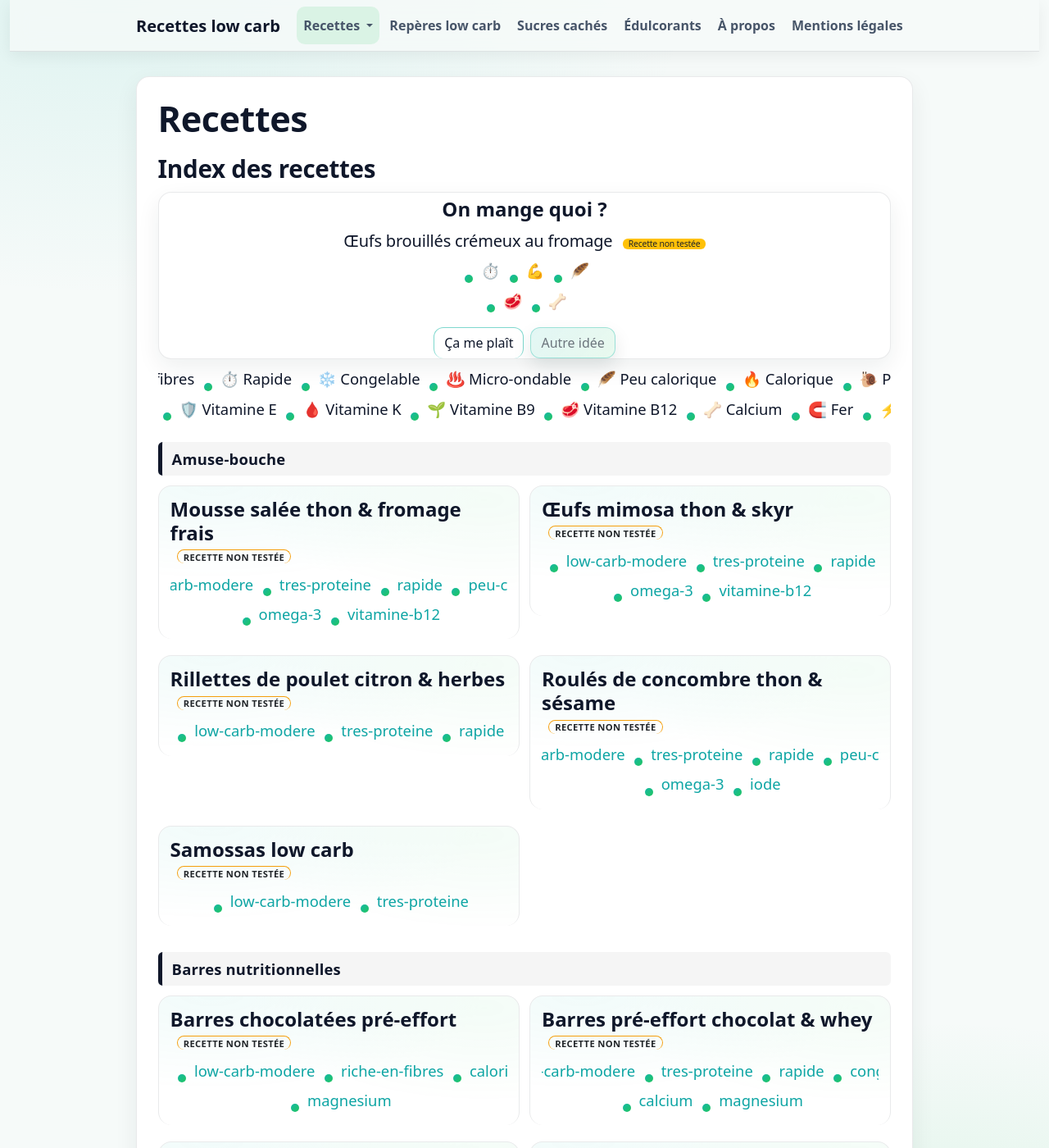
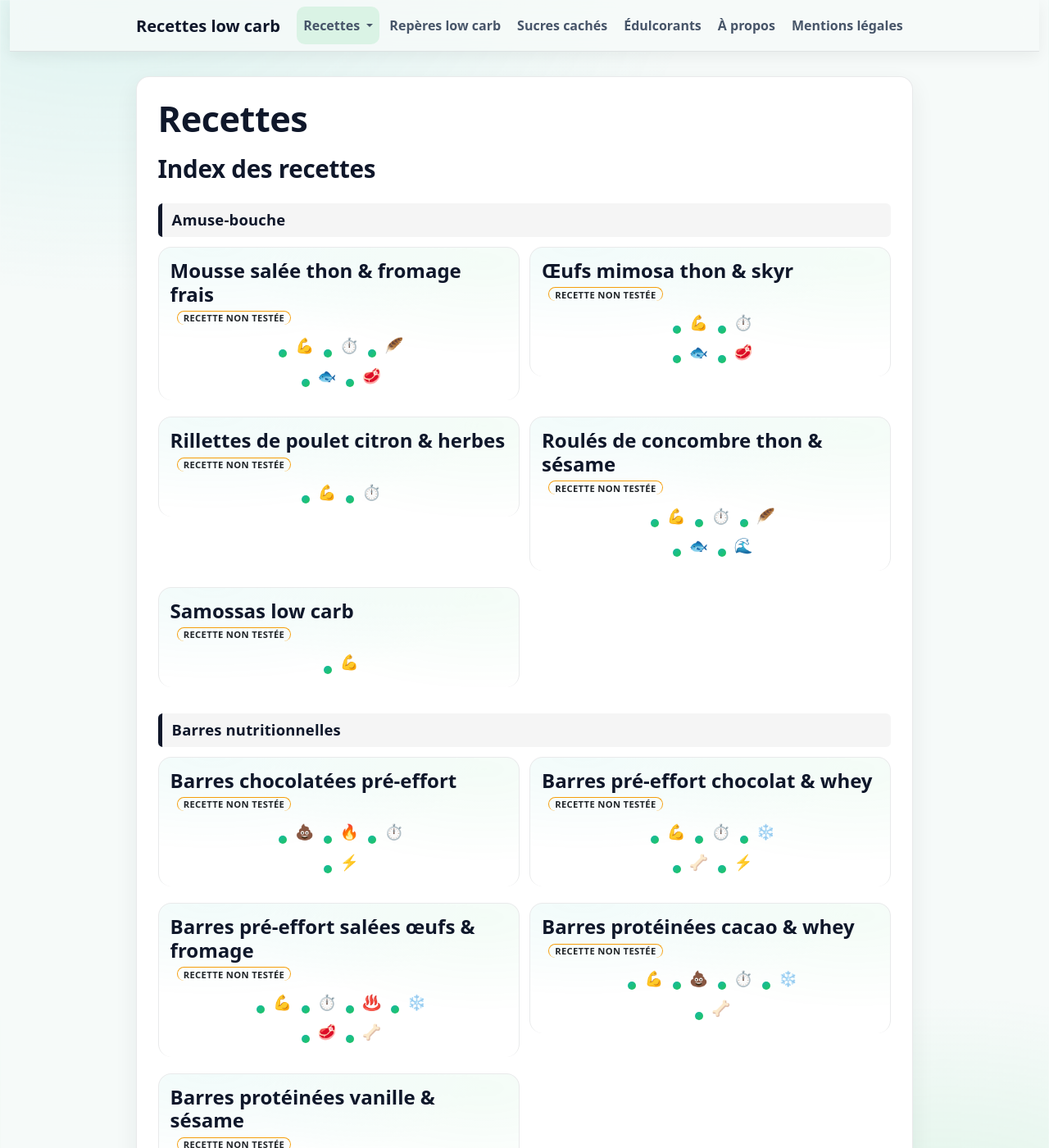
Before and after one commit to laurie-boissay/laurie-boissay.github.io, a Jekyll site: the page built from index.html, in a window 1280 px wide and 1400 px high. Shown: the whole window at 82% size. Built offline with Jekyll 4.4.1, drawn with Linux system fonts in a browser that asks for light colours; some of the changed text lies outside the part shown.

Commit message:
les 2 lignes de tags cliquables sont commentées

```diff
--- a/index.html
+++ b/index.html
@@ -35,6 +35,21 @@ body_id: "home"
       margin-top:.35rem;
     }
 
+    /* Liens badges (clicables) */
+    .recipe-badges-line a.badge-link-outside{
+      text-decoration:none;
+      border-bottom:none;
+      display:inline-flex;
+      align-items:center;
+      justify-content:center;
+      min-width:2rem;
+    }
+
+    /* Blocs badges fixes sous le random pick */
+    .random-pick-links{
+      margin-top:.5rem;
+    }
+
     /* Catégories plus visibles */
     .recipe-category-title{
       margin-top: 1.25rem;
@@ -61,42 +76,49 @@ body_id: "home"
     <div class="random-pick-links mt-2">
 
       <!-- Ligne 1 : tags fonctionnels (inclut goût sucré, mais exclu du tirage aléatoire) -->
+      <!--
       <ul class="recipe-badges-line badges-tags-fixed" aria-label="Tags fonctionnels">
-        <li>💪 Très protéiné</li>
-        <li>💩 Riche en fibres</li>
-        <li>⏱️ Rapide</li>
-        <li>❄️ Congelable</li>
-        <li>♨️ Micro-ondable</li>
-        <li>🪶 Peu calorique</li>
-        <li>🔥 Calorique</li>
-        <li>🐌 Préparation longue</li>
-        <li>🍬 Goût sucré</li>
+        <li><a class="badge-link-outside" href="{{ '/tags/tres-proteine/' | relative_url }}" title="Très protéiné">💪</a></li>
+        <li><a class="badge-link-outside" href="{{ '/tags/riche-en-fibres/' | relative_url }}" title="Riche en fibres">💩</a></li>
+        <li><a class="badge-link-outside" href="{{ '/tags/rapide/' | relative_url }}" title="Rapide">⏱️</a></li>
+        <li><a class="badge-link-outside" href="{{ '/tags/congelable/' | relative_url }}" title="Congelable">❄️</a></li>
+        <li><a class="badge-link-outside" href="{{ '/tags/micro-ondable/' | relative_url }}" title="Micro-ondable">♨️</a></li>
+        <li><a class="badge-link-outside" href="{{ '/tags/peu-calorique/' | relative_url }}" title="Peu calorique">🪶</a></li>
+        <li><a class="badge-link-outside" href="{{ '/tags/calorique/' | relative_url }}" title="Calorique">🔥</a></li>
+        <li><a class="badge-link-outside" href="{{ '/tags/longue/' | relative_url }}" title="Préparation longue">🐌</a></li>
+        <li><a class="badge-link-outside" href="{{ '/tags/gout-sucre/' | relative_url }}" title="Goût sucré">🍬</a></li>
       </ul>
+      -->
 
       <!-- Ligne 2 : micronutriments -->
+      <!--
       <ul class="recipe-badges-line badges-micro-fixed" aria-label="Micronutriments">
-        <li>🐟 Oméga-3</li>
-        <li>👁️ Vitamine A</li>
-        <li>🍋 Vitamine C</li>
-        <li>🌤️ Vitamine D</li>
-        <li>🛡️ Vitamine E</li>
-        <li>🩸 Vitamine K</li>
-        <li>🌱 Vitamine B9</li>
-        <li>🥩 Vitamine B12</li>
-        <li>🦴 Calcium</li>
-        <li>🧲 Fer</li>
-        <li>⚡ Magnésium</li>
-        <li>🍌 Potassium</li>
-        <li>🔩 Zinc</li>
-        <li>🧪 Sélénium</li>
-        <li>🌊 Iode</li>
+        <li><a class="badge-link-outside" href="{{ '/micronutriments/omega-3/' | relative_url }}" title="Oméga-3">🐟</a></li>
+
+        <li><a class="badge-link-outside" href="{{ '/micronutriments/vitamine-a/' | relative_url }}" title="Vitamine A">👁️</a></li>
+        <li><a class="badge-link-outside" href="{{ '/micronutriments/vitamine-c/' | relative_url }}" title="Vitamine C">🍋</a></li>
+        <li><a class="badge-link-outside" href="{{ '/micronutriments/vitamine-d/' | relative_url }}" title="Vitamine D">🌤️</a></li>
+        <li><a class="badge-link-outside" href="{{ '/micronutriments/vitamine-e/' | relative_url }}" title="Vitamine E">🛡️</a></li>
+        <li><a class="badge-link-outside" href="{{ '/micronutriments/vitamine-k/' | relative_url }}" title="Vitamine K">🩸</a></li>
+        <li><a class="badge-link-outside" href="{{ '/micronutriments/vitamine-b9/' | relative_url }}" title="Vitamine B9">🌱</a></li>
+        <li><a class="badge-link-outside" href="{{ '/micronutriments/vitamine-b12/' | relative_url }}" title="Vitamine B12">🥩</a></li>
+
+        <li><a class="badge-link-outside" href="{{ '/micronutriments/calcium/' | relative_url }}" title="Calcium">🦴</a></li>
+        <li><a class="badge-link-outside" href="{{ '/micronutriments/fer/' | relative_url }}" title="Fer">🧲</a></li>
+        <li><a class="badge-link-outside" href="{{ '/micronutriments/magnesium/' | relative_url }}" title="Magnésium">⚡</a></li>
+        <li><a class="badge-link-outside" href="{{ '/micronutriments/potassium/' | relative_url }}" title="Potassium">🍌</a></li>
+        <li><a class="badge-link-outside" href="{{ '/micronutriments/zinc/' | relative_url }}" title="Zinc">🔩</a></li>
+        <li><a class="badge-link-outside" href="{{ '/micronutriments/selenium/' | relative_url }}" title="Sélénium">🧪</a></li>
+        <li><a class="badge-link-outside" href="{{ '/micronutriments/iode/' | relative_url }}" title="Iode">🌊</a></li>
       </ul>
-
+      -->
     </div>
   </div>
 
   {% assign all_recipes = site.pages | where: "layout", "recipe" | where_exp: "p", "p.recipe_group" %}
   {% assign grouped = all_recipes | group_by: "recipe_group" | sort: "name" %}
+
+  {%- assign hidden_tags = "low-carb-modere,low-carb-strict,gout-sucre" | split: "," -%}
 
   <!-- Sections catégories -->
   <div id="recipes-index">
@@ -136,7 +158,18 @@ body_id: "home"
                   {% if r.tags %}
                     <ul class="recipe-badges-line badges-tags" aria-label="Badges">
                       {% for tag in r.tags %}
-                        <li>{{ tag }}</li> <!-- Affichage du tag sans lien -->
+                        {% unless hidden_tags contains tag %}
+                          {% case tag %}
+                            {% when "tres-proteine" %}<li title="Très protéiné">💪</li>
+                            {% when "riche-en-fibres" %}<li title="Riche en fibres">💩</li>
+                            {% when "rapide" %}<li title="Rapide">⏱️</li>
+                            {% when "congelable" %}<li title="Congelable">❄️</li>
+                            {% when "micro-ondable" %}<li title="Micro-ondable">♨️</li>
+                            {% when "peu-calorique" %}<li title="Peu calorique">🪶</li>
+                            {% when "calorique" %}<li title="Calorique">🔥</li>
+                            {% when "longue" %}<li title="Préparation longue">🐌</li>
+                          {% endcase %}
+                        {% endunless %}
                       {% endfor %}
                     </ul>
                   {% endif %}
@@ -146,7 +179,25 @@ body_id: "home"
                   {% if micros and micros.size > 0 %}
                     <ul class="recipe-badges-line badges-micro" aria-label="Micronutriments">
                       {% for m in micros %}
-                        <li>{{ m }}</li> <!-- Affichage du micronutriment sans lien -->
+                        {% case m %}
+                          {% when "omega-3" %}<li title="Oméga-3">🐟</li>
+
+                          {% when "vitamine-a" %}<li title="Vitamine A">👁️</li>
+                          {% when "vitamine-c" %}<li title="Vitamine C">🍋</li>
+                          {% when "vitamine-d" %}<li title="Vitamine D">🌤️</li>
+                          {% when "vitamine-e" %}<li title="Vitamine E">🛡️</li>
+                          {% when "vitamine-k" %}<li title="Vitamine K">🩸</li>
+                          {% when "vitamine-b9" %}<li title="Vitamine B9">🌱</li>
+                          {% when "vitamine-b12" %}<li title="Vitamine B12">🥩</li>
+
+                          {% when "calcium" %}<li title="Calcium">🦴</li>
+                          {% when "fer" %}<li title="Fer">🧲</li>
+                          {% when "magnesium" %}<li title="Magnésium">⚡</li>
+                          {% when "potassium" %}<li title="Potassium">🍌</li>
+                          {% when "zinc" %}<li title="Zinc">🔩</li>
+                          {% when "selenium" %}<li title="Sélénium">🧪</li>
+                          {% when "iode" %}<li title="Iode">🌊</li>
+                        {% endcase %}
                       {% endfor %}
                     </ul>
                   {% endif %}
@@ -316,73 +367,3 @@ body_id: "home"
     const micros = microsAll.filter(m => MICRO_BADGES[m]);
 
     const line1 = buildBadgeLine(tagsFunctional, TAG_BADGES, "Badges");
-    const line2 = buildBadgeLine(micros, MICRO_BADGES, "Micronutriments");
-
-    if (!line1 && !line2) return "";
-    return `
-      <div class="recipe-badges-wrap">
-        ${line1}
-        ${line2}
-      </div>
-    `;
-  }
-
-  function renderPick(a) {
-    const href = a.getAttribute("href");
-    const title = (a.dataset.title || a.textContent || "").trim();
-    const tested = a.dataset.tested === "true";
-
-    const card = a.closest(".recipe-card");
-    const badgesHtml = buildPickBadges(card);
-
-    pickHost.innerHTML = `
-      <div class="pick-card">
-        <div class="pick-card-body text-center">
-          <div class="mb-2 fw-bold fs-4">On mange quoi&nbsp;?</div>
-
-          <h3 class="h5 mb-2">
-            ${title}
-            ${tested ? "" : `
-              <span class="badge bg-warning text-dark ms-2">
-                Recette non testée
-              </span>
-            `}
-          </h3>
-
-          ${badgesHtml}
-
-          <div class="d-flex justify-content-center gap-2 mt-3">
-            <a class="btn btn-primary" href="${href}">Ça me plaît</a>
-            <button id="btn-reroll" type="button" class="btn btn-outline-secondary">
-              Autre idée
-            </button>
-          </div>
-        </div>
-      </div>
-    `;
-
-    document
-      .getElementById("btn-reroll")
-      .addEventListener("click", pickAndRender);
-  }
-
-  function renderEmpty() {
-    pickHost.innerHTML = `
-      <div class="alert alert-warning mb-0">
-        Aucune recette disponible.
-      </div>
-    `;
-  }
-
-  function pickAndRender() {
-    const links = getCandidates();
-    if (links.length === 0) return renderEmpty();
-
-    const a = pickRandom(links);
-    if (!a) return renderEmpty();
-
-    renderPick(a);
-  }
-
-  pickAndRender();
-</script>
```
